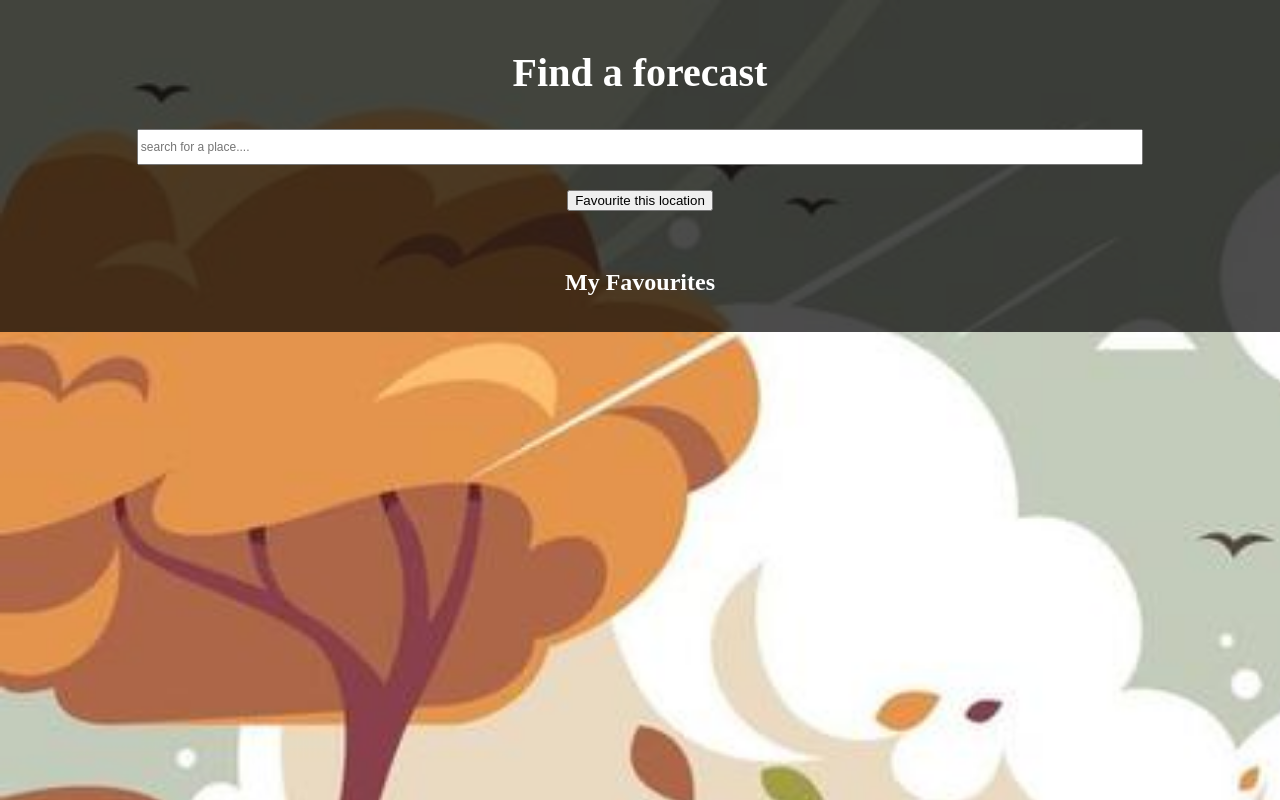
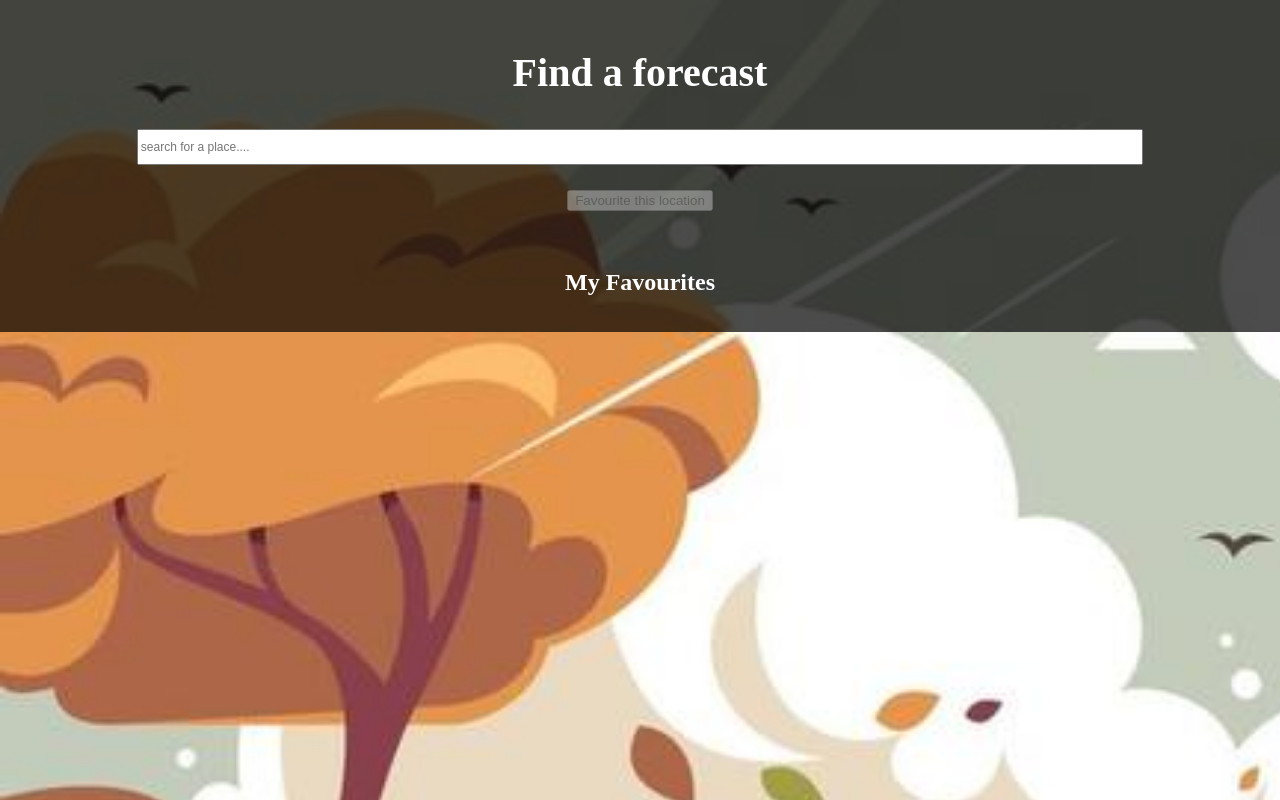
Before and after one commit to mace-akkari/windy-weather-check, a React (Create React App) app: page / in a window 1280 px wide. Built offline with nearby package versions, Linux system fonts and the light colour scheme.

Commit message:
disable fav button on empty

```diff
--- a/src/Favourites.jsx
+++ b/src/Favourites.jsx
@@ -14,6 +14,7 @@ const Favourites = ({ city, favourites, setFavourites }) => {
   return (
     <section className="favourites_container">
       <button
+        disabled={!city.id}
         className="favourites_button"
         onClick={() =>
           setFavourites((oldFavourites) => {
```
